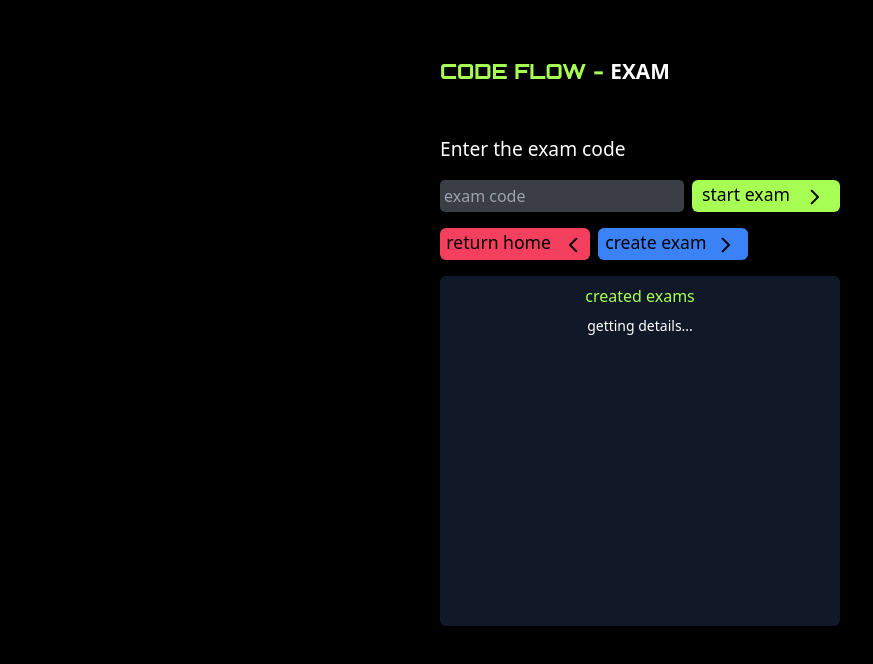
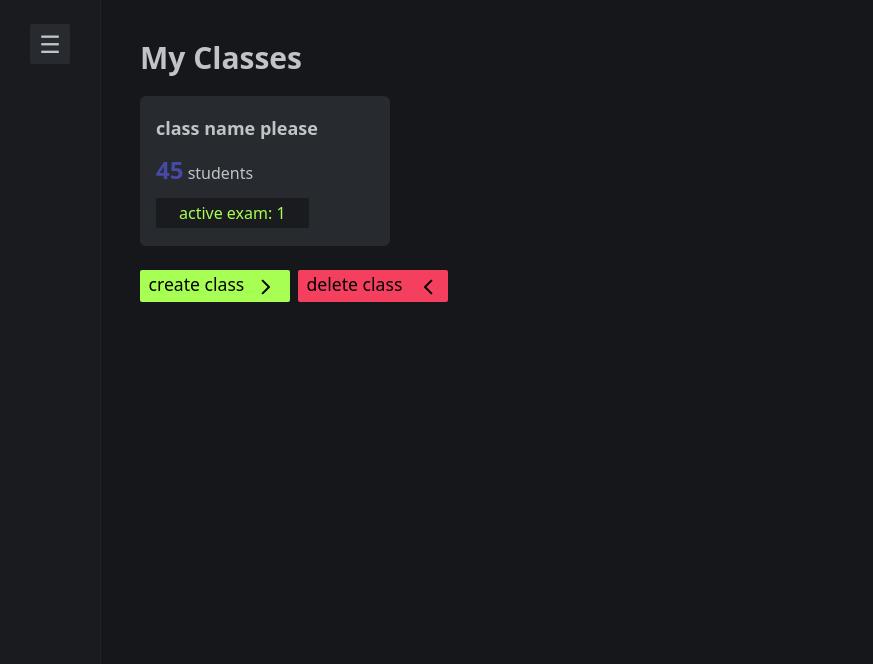
Before and after one commit to hanoon-07/hats-minor-project, a React (Vite) app in the folder frontend/: page / in a window 1280 px wide. Shown: the top 664 px of the page, without its empty margins (0-873 px from the left). Built offline with nearby package versions, Linux system fonts and the light colour scheme; no server answers; a web font is replaced by a local one.

Commit message:
teacher component initial

```diff
--- /dev/null
+++ b/frontend/src/components/TeacherNavBar.jsx
@@ -0,0 +1,65 @@
+import React, { useRef, useEffect, useState } from 'react'
+import { Movebutton } from './Movebutton'
+import { motion, AnimatePresence } from 'framer-motion'
+
+
+export const TeacherNavBar = ({selected = 'classes', setSelected, setOpen}) => {
+
+    const navBarDiv = useRef(null);
+    const [openHere, setOpenHere] = useState(false);
+
+    const handleClickOutside = (event) => {
+        if (navBarDiv.current && !navBarDiv.current.contains(event.target)) {
+            setOpenHere(false)
+            setOpen(false);
+        }
+    };
+
+    useEffect(() => {
+
+        document.addEventListener("mousedown", handleClickOutside);
+
+        return () => {
+            document.removeEventListener("mousedown", handleClickOutside);
+        };
+    }, []);
+
+    return (
+        <AnimatePresence>
+            {openHere && <motion.div exit={{opacity: 0.6, x: -100}} ref={navBarDiv} initial={{x: -100, opacity: 0.7}} animate={{opacity: 1, x: 0}} transition={{ease: 'easeIn', duration: 0.1}} className='h-screen pl-2 md:min-w-[300px] min-w-[100%] bg-[#1a1b1f] flex flex-col outline outline-1 outline-[#212327]'>
+                <div className='h-[40px] mt-2 pr-2 flex flex-row justify-between items-center '>
+                    <p className='orbitron-font'>CODE FLOW</p>
+                </div>
+
+                <div className='flex flex-row gap-2 items-center outline outline-1 outline-[#212327] p-2 mr-2'>
+                    <div className='h-[40px] w-[40px] rounded-sm bg-[#3b82f6] grid place-content-center'>
+                        <p className='text-white font-bold text-2xl'>T</p>
+                    </div>
+                    <div className='text-2xl '>
+                        <h1 className='text-white tracking-tighter'>Tom Sebastian</h1>
+                        <p className='text-sm text-[#A8FF53]'>active</p>
+                    </div>
+
+                </div>
+
+                <div className='w-full flex flex-col h-[70%] gap-2 mt-4 justify-between'>
+                    <div className='flex flex-col gap-2'>
+                        <button onClick={() => {setSelected('profile')}} className={`p-2 mr-2 rounded-sm text-[#c1c4c7] text-lg text-start hover:bg-[#272a2e] ${selected == 'profile'?"bg-[#A8FF53] hover:bg-[#A8FF53] text-black":null}`}>👤 profile</button>
+                        <button onClick={() => {setSelected('classes')}} className={`p-2 mr-2 rounded-sm text-[#c1c4c7] text-lg text-start hover:bg-[#272a2e] ${selected == 'classes'?"bg-[#A8FF53] hover:bg-[#A8FF53] text-black":null}`}>📚 classes</button>
+                    </div>
+                </div>
+
+                <div className='h-full w-full flex flex-col justify-end mb-2'>
+                    <button className={`p-2 mr-2 rounded-sm text-[#f43f5e] text-lg text-start tracking-tighter hover:bg-[#f43f5e] hover:text-black`}>log out</button>
+                </div>
+            </motion.div>}
+            {!openHere &&
+                <div className='h-screen min-w-[100px] bg-[#1a1b1f]   flex flex-col outline outline-1 outline-[#212327] py-6 items-center'>
+                    <div onClick={() => {setOpenHere(true); setOpen(true)}} className='hover:bg-[#A8FF53] text-[#c1c4c7] hover:text-black h-[40px] w-[40px] rounded-sm bg-[#272a2e] grid place-content-center'>
+                        <p className='text-2xl'>☰</p>
+                    </div>
+                </div>
+            }
+        </AnimatePresence>
+    )
+}
--- a/frontend/src/components/edittorWindow/Editorsettings.jsx
+++ b/frontend/src/components/edittorWindow/Editorsettings.jsx
@@ -25,6 +25,8 @@ const Editorsettings = () => {
     };
 
     useEffect(() => {
+
+
         document.addEventListener("mousedown", handleClickOutside);
 
         return () => {
--- a/frontend/src/main.jsx
+++ b/frontend/src/main.jsx
@@ -15,6 +15,7 @@ import { createRoutesFromElements } from 'react-router-dom';
 import { RouterProvider } from 'react-router-dom';
 import { store } from './redux/store'
 import { Provider } from 'react-redux'
+import { Teacher } from './pages/Teacher';
 
 
 const root = ReactDOM.createRoot(document.getElementById('root'));
@@ -22,7 +23,7 @@ const root = ReactDOM.createRoot(document.getElementById('root'));
 const router = createBrowserRouter(
     createRoutesFromElements(
         <Route path='/' element={<Layout />}>
-            <Route path='' element={<TempStartPage/>}/>
+            <Route path='' element={<Teacher/>}/>
             <Route path='editor/:examId' element={<Exampage/>}/>
             <Route path='check' element={<AfterSubmissionPage/>}/>
             <Route path='result' element={<AfterExamPage/>}/>
--- a/frontend/src/pages/AfterSubmissionpage.jsx
+++ b/frontend/src/pages/AfterSubmissionpage.jsx
@@ -88,7 +88,7 @@ function AfterSubmissionpage() {
 
                 } catch (error) {
                     console.error("Error fetching data:", error);
-                    navigate('/result',{state:{pop:null}})
+                    navigate('/result',{state:{pop:'api error!'}})
                 }
             };
             fetchData();
--- /dev/null
+++ b/frontend/src/pages/Teacher.jsx
@@ -0,0 +1,46 @@
+import React, { useEffect, useState } from 'react'
+import { TeacherNavBar } from '../components/TeacherNavBar'
+import { motion } from 'framer-motion';
+import { Movebutton } from '../components/Movebutton';
+
+export const Teacher = () => {
+
+    const [selected, setSelected] = useState('classes');
+    const [open, setOpen] = useState(false);
+
+
+    return (
+        <div className='h-screen w-screen flex flex-row bg-[#15171a]'>
+            {<TeacherNavBar selected={selected} setSelected={setSelected} setOpen={setOpen}/>}
+            {selected == 'classes' && <div className='h-screen w-full p-10'>
+                <div className='flex flex-col'>
+                    <div className='flex flex-row justify-between items-center'>
+                        <h1 className='text-[#c1c4c7] text-3xl font-bold'>My Classes</h1>
+
+                    </div>
+
+                    <div className='flex flex-row flex-wrap gap-3 mt-[20px] overflow-y-scroll max-h-[70vh]'>
+
+                        <motion.div initial={{y: -20}} animate={{y:0}} className='w-[250px] h-[150px] rounded-md bg-[#272a2e] hover:bg-[#212327] p-4 flex flex-col gap-2 justify-around'>
+                            <p className='font-semibold text-lg text-[#c1c4c7]'>class name please</p>
+                            <div>
+                                <p className='text-[#c1c4c7]'><span className='font-bold text-2xl text-[#474aa5]'>45</span> students</p>
+                            </div>
+                            <div className='w-[70%] h-[30px] bg-[#1a1b1f]  rounded-sm grid place-content-center'>
+                                <p className='text-[#A8FF53]'>active exam: 1</p>
+                            </div>
+                        </motion.div>
+
+                    </div>
+
+                    <div className='flex flex-row mt-6 gap-2'>
+                        <Movebutton label={'create class'} extraStyleDiv={' rounded-sm '}/>
+                        <Movebutton label={'delete class'} direction={'left'} extraStyleDiv={' rounded-sm '}/>
+                    </div>
+
+
+                </div>
+            </div>}
+        </div>
+    )
+}
--- a/frontend/src/pages/TempStartPage.jsx
+++ b/frontend/src/pages/TempStartPage.jsx
@@ -58,7 +58,7 @@ const TempStartPage = () => {
                         </div>
                         <div className="flex flex-row gap-2">
                             <Movebutton label={"return home"} direction={"left"}/>
-                            <Movebutton action={() => {navigate('/create-exam/operating-systems')}} label={'create exam'} direction={'right'} extraStyleDiv={' bg-blue-500 hover:bg-blue-400 '}></Movebutton>
+                            <Movebutton action={() => {navigate('/create-exam/test-classroom')}} label={'create exam'} direction={'right'} extraStyleDiv={' bg-blue-500 hover:bg-blue-400 '}></Movebutton>
                         </div>
                         <div className="flex flex-col">
                             <p className="text-[#F43F5E] font-light text-[1.1rem]"></p>
```
